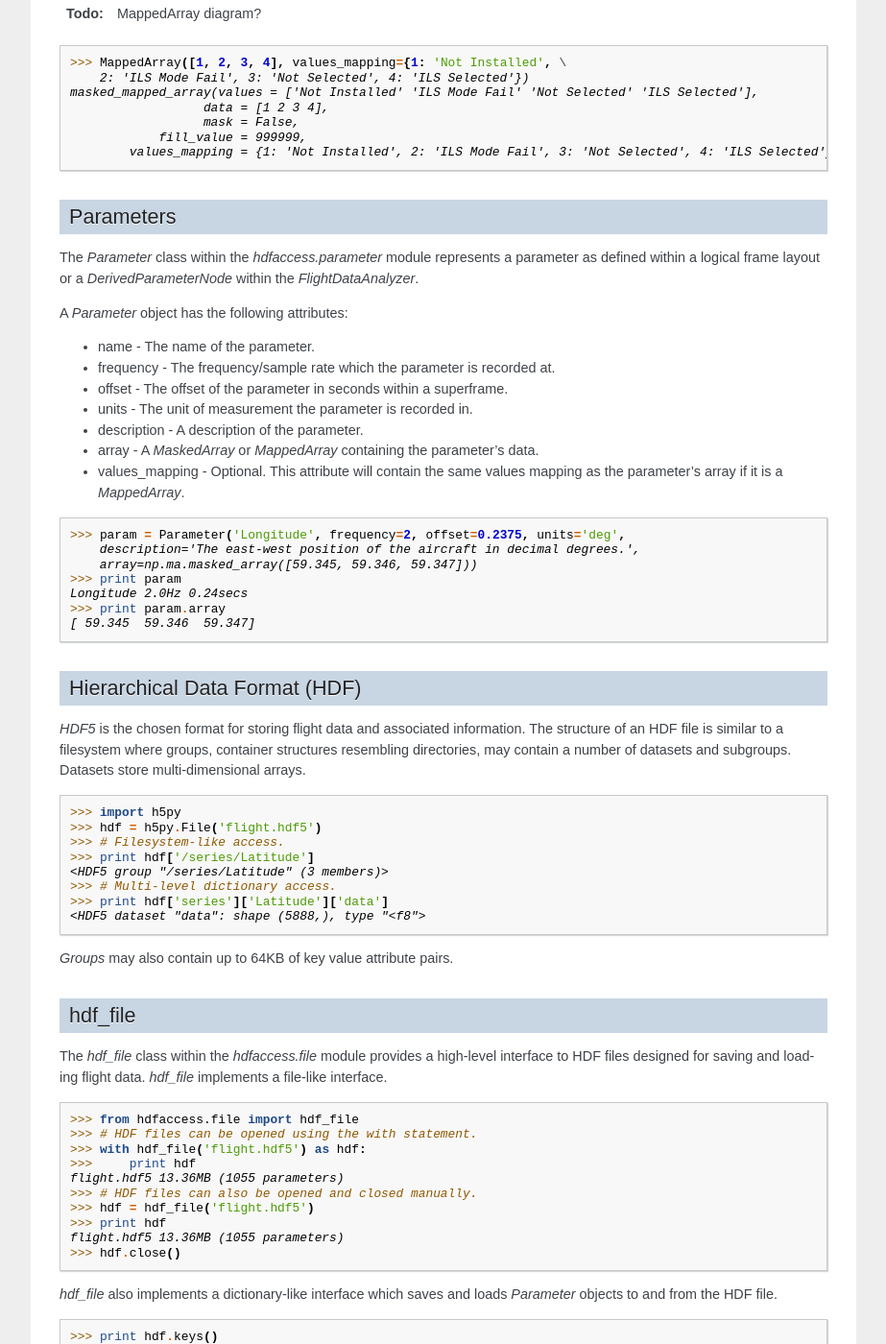
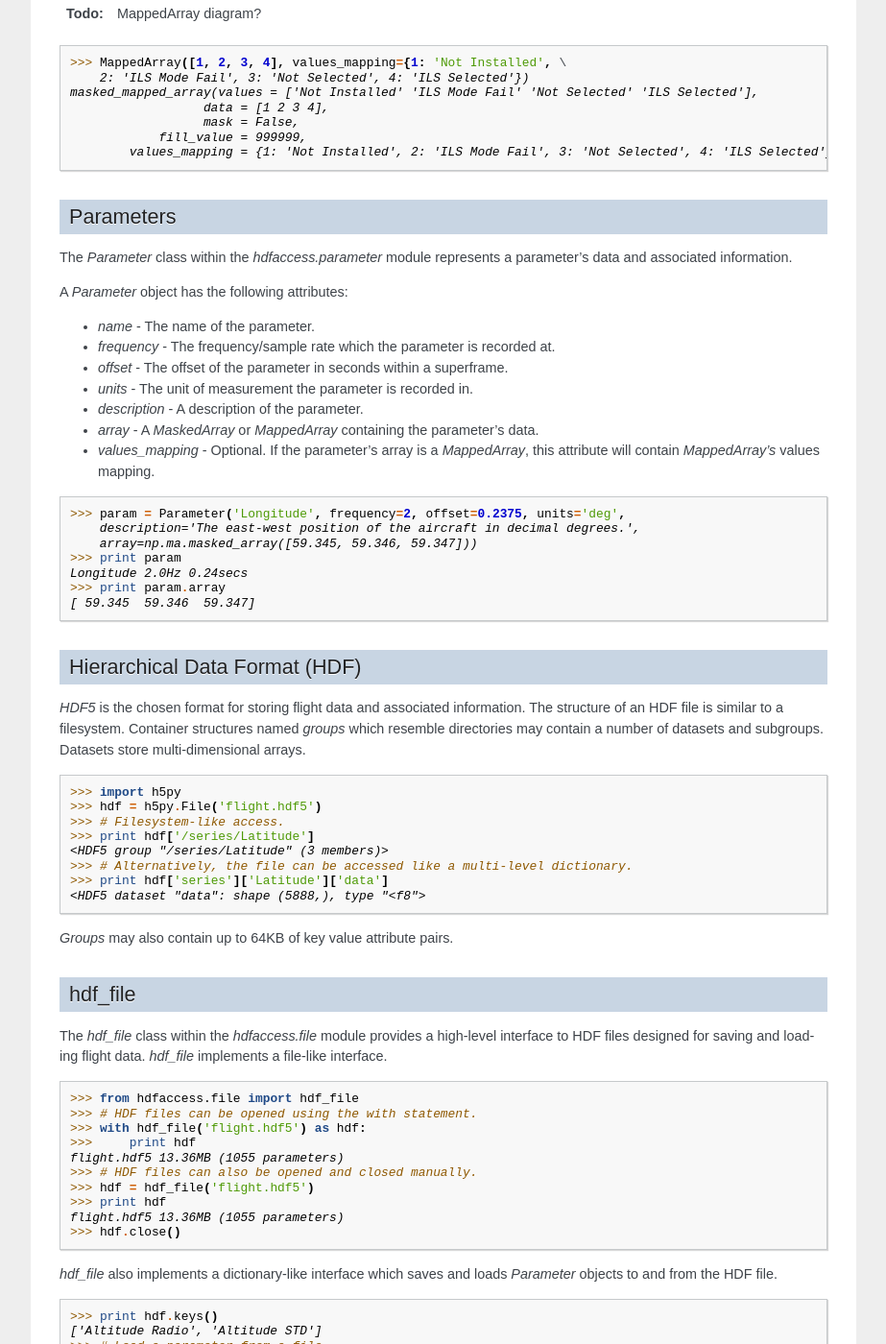
Before and after one commit to geolffrey/FlightDataAccessor, a Sphinx documentation site: the page built from doc/source/Overview.rst, in a window 1280 px wide and 1400 px high, scrolled down 827 px. Shown: the whole window at 96% size, without its empty margins (198-1121 px from the left). Built offline with Sphinx 7.4.7, drawn with Linux system fonts in a browser that asks for light colours; formulas are drawn with MathJax 3; pages that are not in the unit, such as notebooks, are missing from menus.

Commit message:
Updated Overview.rst

```diff
--- a/doc/source/Overview.rst
+++ b/doc/source/Overview.rst
@@ -51,17 +51,17 @@
 Parameters
 ----------
 
-The `Parameter` class within the `hdfaccess.parameter` module represents a parameter as defined within a logical frame layout or a `DerivedParameterNode` within the `FlightDataAnalyzer`.
+The `Parameter` class within the `hdfaccess.parameter` module represents a parameter's data and associated information.
 
 A `Parameter` object has the following attributes:
 
-* name - The name of the parameter.
-* frequency - The frequency/sample rate which the parameter is recorded at.
-* offset - The offset of the parameter in seconds within a superframe.
-* units - The unit of measurement the parameter is recorded in.
-* description - A description of the parameter.
-* array - A `MaskedArray` or `MappedArray` containing the parameter's data.
-* values_mapping - Optional. This attribute will contain the same values mapping as the parameter's array if it is a `MappedArray`.
+* `name` - The name of the parameter.
+* `frequency` - The frequency/sample rate which the parameter is recorded at.
+* `offset` - The offset of the parameter in seconds within a superframe.
+* `units` - The unit of measurement the parameter is recorded in.
+* `description` - A description of the parameter.
+* `array` - A `MaskedArray` or `MappedArray` containing the parameter's data.
+* `values_mapping` - Optional. If the parameter's array is a `MappedArray`, this attribute will contain `MappedArray's` values mapping.
 
 .. code-block:: python
 
@@ -77,7 +77,7 @@
 Hierarchical Data Format (HDF)
 ------------------------------
 
-`HDF5` is the chosen format for storing flight data and associated information. The structure of an HDF file is similar to a filesystem where groups, container structures resembling directories, may contain a number of datasets and subgroups. Datasets store multi-dimensional arrays.
+`HDF5` is the chosen format for storing flight data and associated information. The structure of an HDF file is similar to a filesystem. Container structures named `groups` which resemble directories may contain a number of datasets and subgroups. Datasets store multi-dimensional arrays.
 
 .. code-block:: python
 
@@ -86,7 +86,7 @@
    >>> # Filesystem-like access.
    >>> print hdf['/series/Latitude']
    <HDF5 group "/series/Latitude" (3 members)>
-   >>> # Multi-level dictionary access.
+   >>> # Alternatively, the file can be accessed like a multi-level dictionary.
    >>> print hdf['series']['Latitude']['data']
    <HDF5 dataset "data": shape (5888,), type "<f8">
 
```
